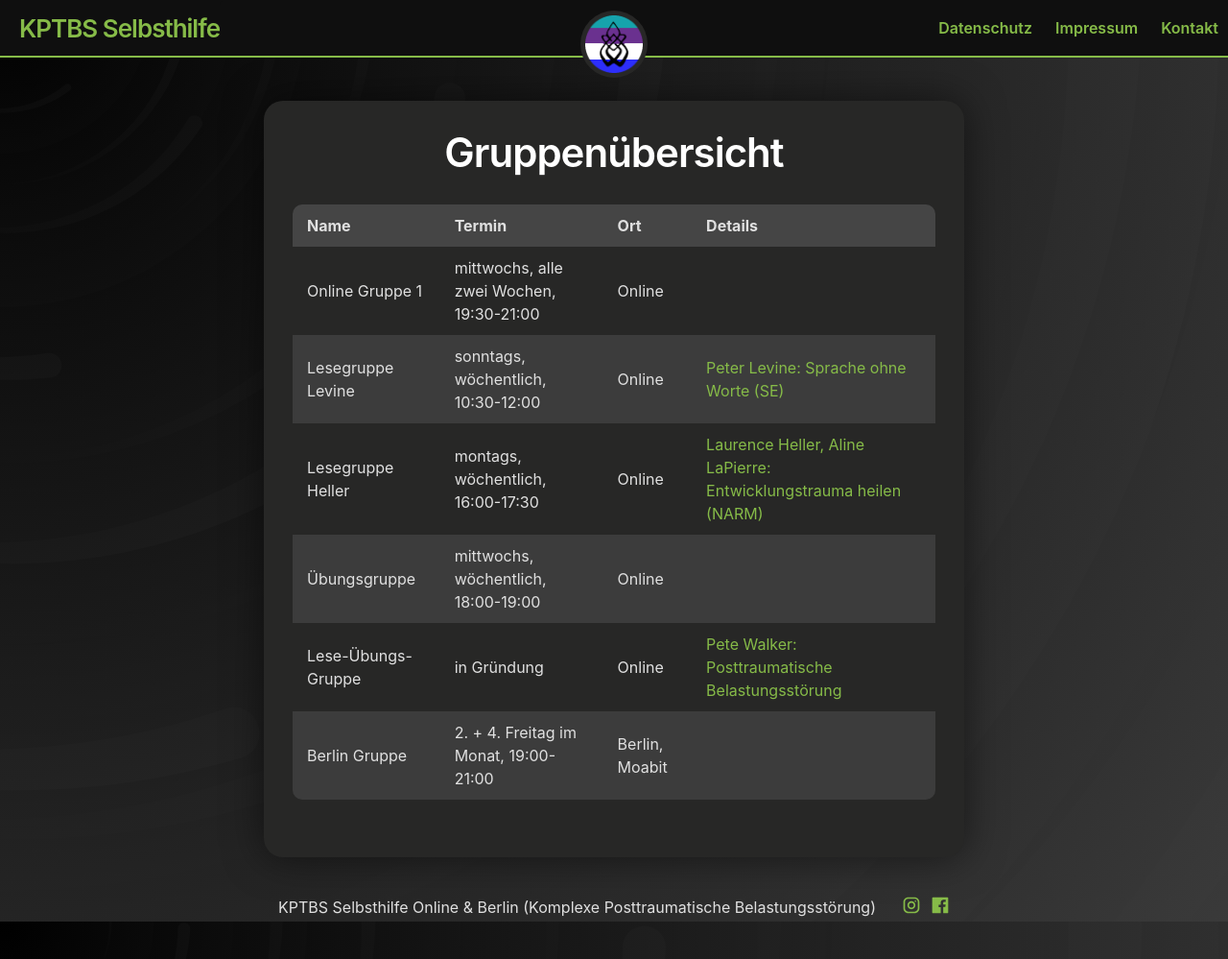
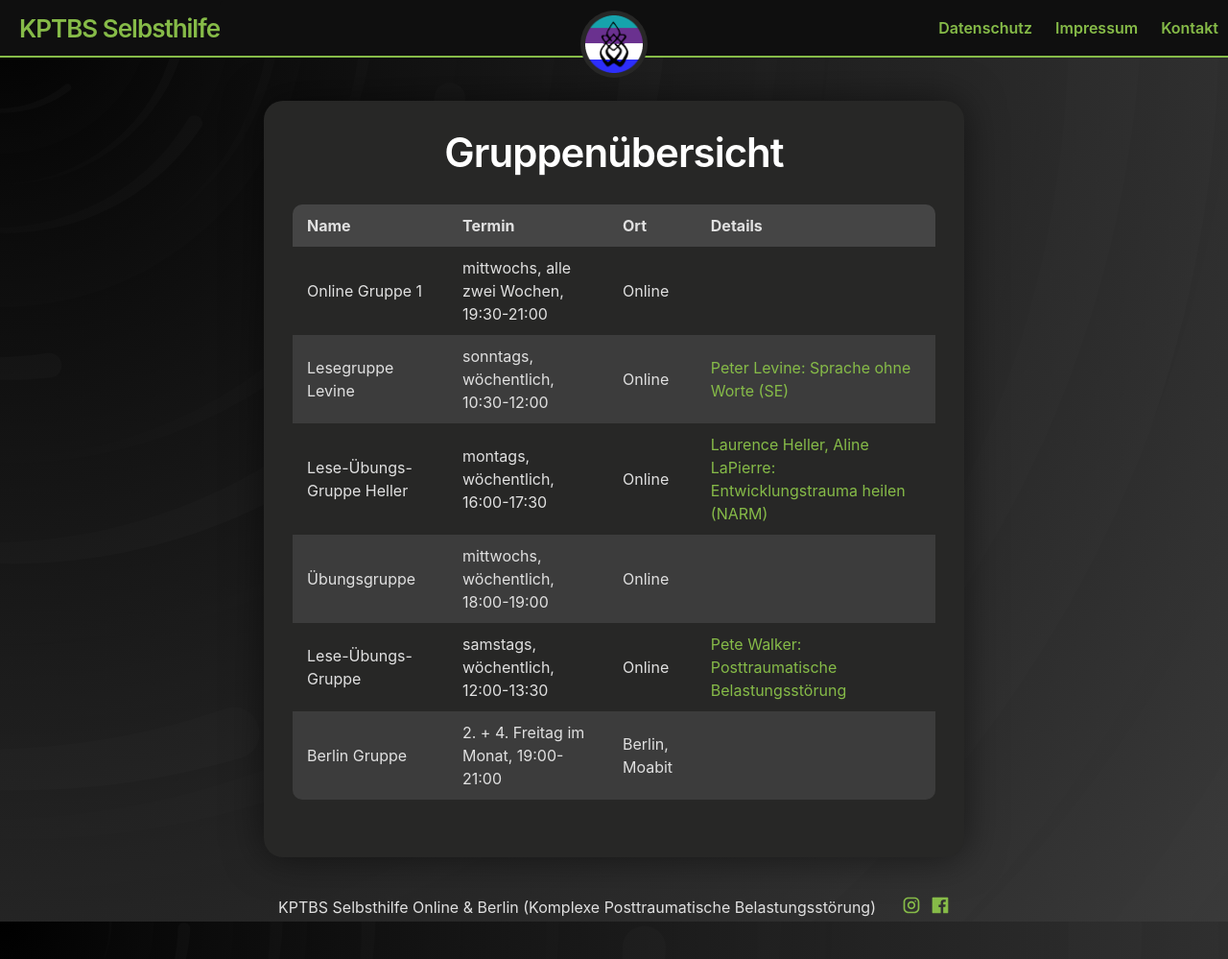
Before and after one commit to 3xz/k-ptbs, a Jekyll site: the page built from _posts/2023-07-13-gruppenliste.md, in a window 1280 px wide and 999 px high. Shown: the whole window at 96% size. Built offline with Jekyll 4.4.1, drawn with Linux system fonts in a browser that asks for light colours.

Commit message:
Update 2023-07-13-gruppenliste.md

```diff
--- a/_posts/2023-07-13-gruppenliste.md
+++ b/_posts/2023-07-13-gruppenliste.md
@@ -7,7 +7,7 @@ title: Gruppenübersicht
 | --- | --- | --- | --- |
 | Online Gruppe 1 | mittwochs, alle zwei Wochen, 19:30-21:00 | Online |  |
 | Lesegruppe Levine | sonntags, wöchentlich, 10:30-12:00 | Online | [Peter Levine: Sprache ohne Worte (SE)](https://www.amazon.de/dp/3466309182/) |
-| Lesegruppe Heller | montags, wöchentlich, 16:00-17:30 | Online |  [Laurence Heller, Aline LaPierre: Entwicklungstrauma heilen (NARM)](https://www.amazon.de/dp/3466309220/)   |
+| Lese-Übungs-Gruppe Heller | montags, wöchentlich, 16:00-17:30 | Online |  [Laurence Heller, Aline LaPierre: Entwicklungstrauma heilen (NARM)](https://www.amazon.de/dp/3466309220/)   |
 | Übungsgruppe | mittwochs, wöchentlich, 18:00-19:00 | Online |     |
-| Lese-Übungs-Gruppe | in Gründung | Online | [Pete Walker: Posttraumatische Belastungsstörung](https://www.amazon.de/dp/3962570756/) |
-| Berlin Gruppe | 2\. + 4. Freitag im Monat, 19:00-21:00 | Berlin, Moabit |     |
+| Lese-Übungs-Gruppe | samstags, wöchentlich, 12:00-13:30 | Online | [Pete Walker: Posttraumatische Belastungsstörung](https://www.amazon.de/dp/3962570756/) |
+| Berlin Gruppe | 2. + 4. Freitag im Monat, 19:00-21:00 | Berlin, Moabit |     |
```
